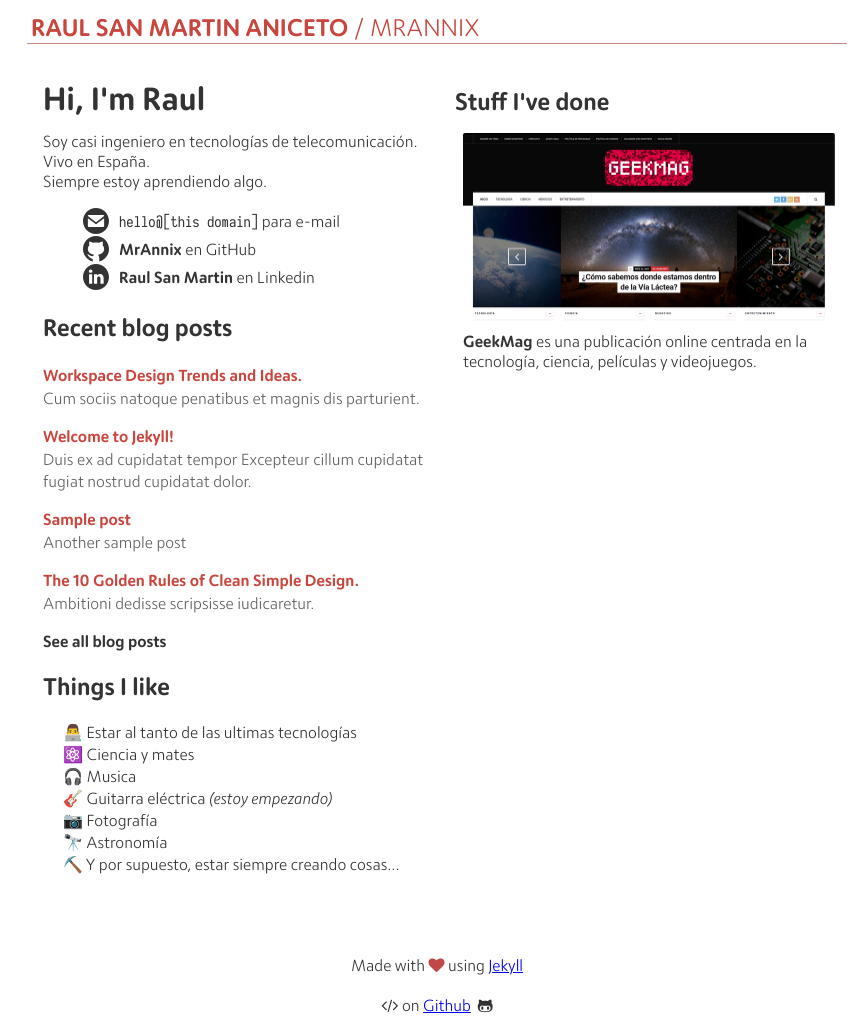
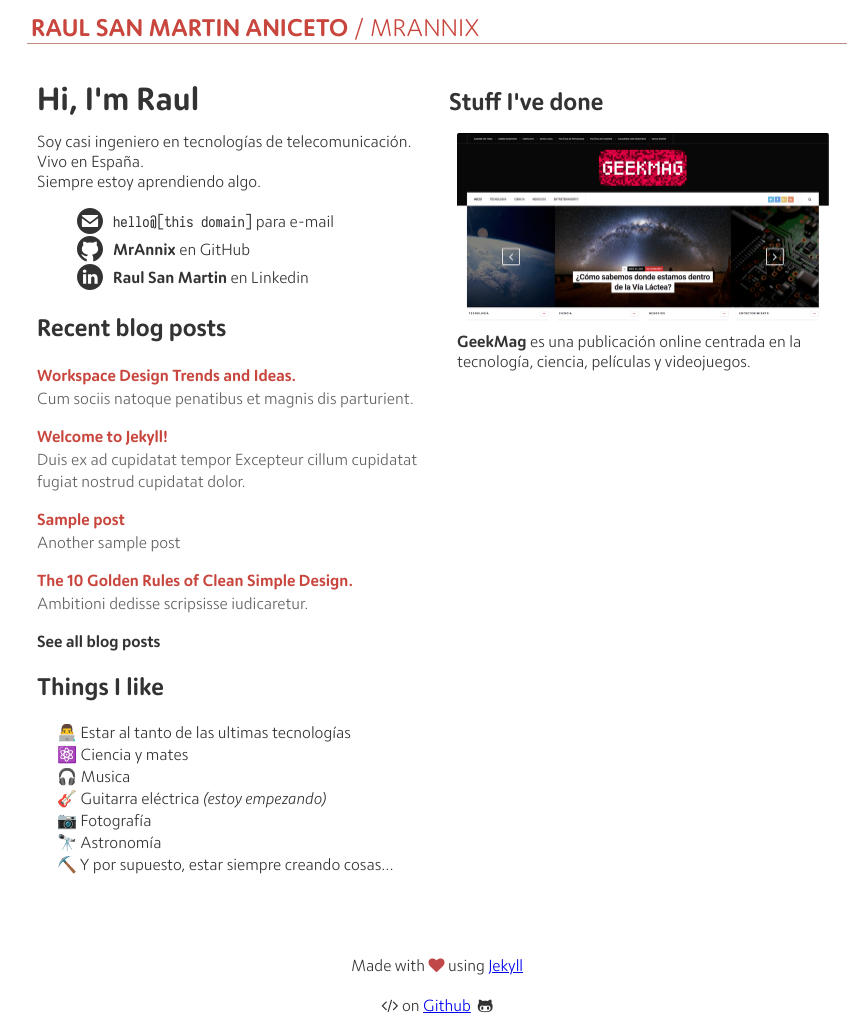
Before and after one commit to MrAnnix/MrAnnix.github.io, a Jekyll site: the page built from index.html, in a window 1280 px wide. Shown: the whole page, without its empty margins (203-1069 px from the left). Built offline with Jekyll 4.4.1, drawn with Linux system fonts in a browser that asks for light colours; the list of posts is cut into pages by our own code.

Commit message:
Updated index

```diff
--- a/_includes/footer.html
+++ b/_includes/footer.html
@@ -1,8 +1,8 @@
-<div class="footer clearfix">
-    <div class="col-md-6">
+<div class="footer two-columns">
+    <div class="left-column">
         Made with <i class="fa fa-heart"></i> using <a href="http://jekyllrb.com/">Jekyll</a>
     </div>
-    <div class="col-md-6">
+    <div class="right-column">
         <i class="fa fa-code"></i> on <a href="https://github.com/MrAnnix/MrAnnix.github.io">Github</a> &nbsp;<i class="fa fa-github-alt"></i>
     </div>
 </div>
--- a/index.html
+++ b/index.html
@@ -3,7 +3,6 @@
 layout: default
 ---
 
-<div class=container>
 <div class=two-columns>
     <div class=left-column>
         <div class=hi>
@@ -73,4 +72,3 @@
         </div>
     </div>
 </div>
-</div>
```
Lines whose indentation alone changed are shown as unchanged.
